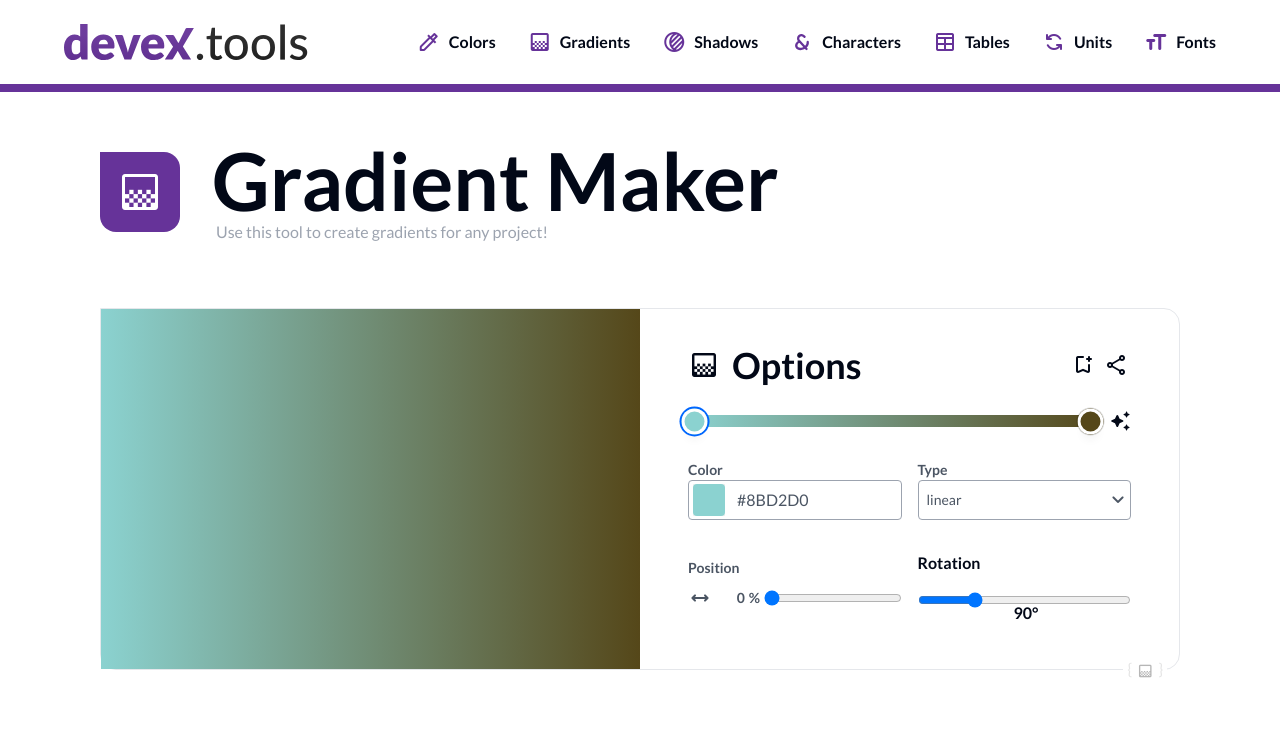
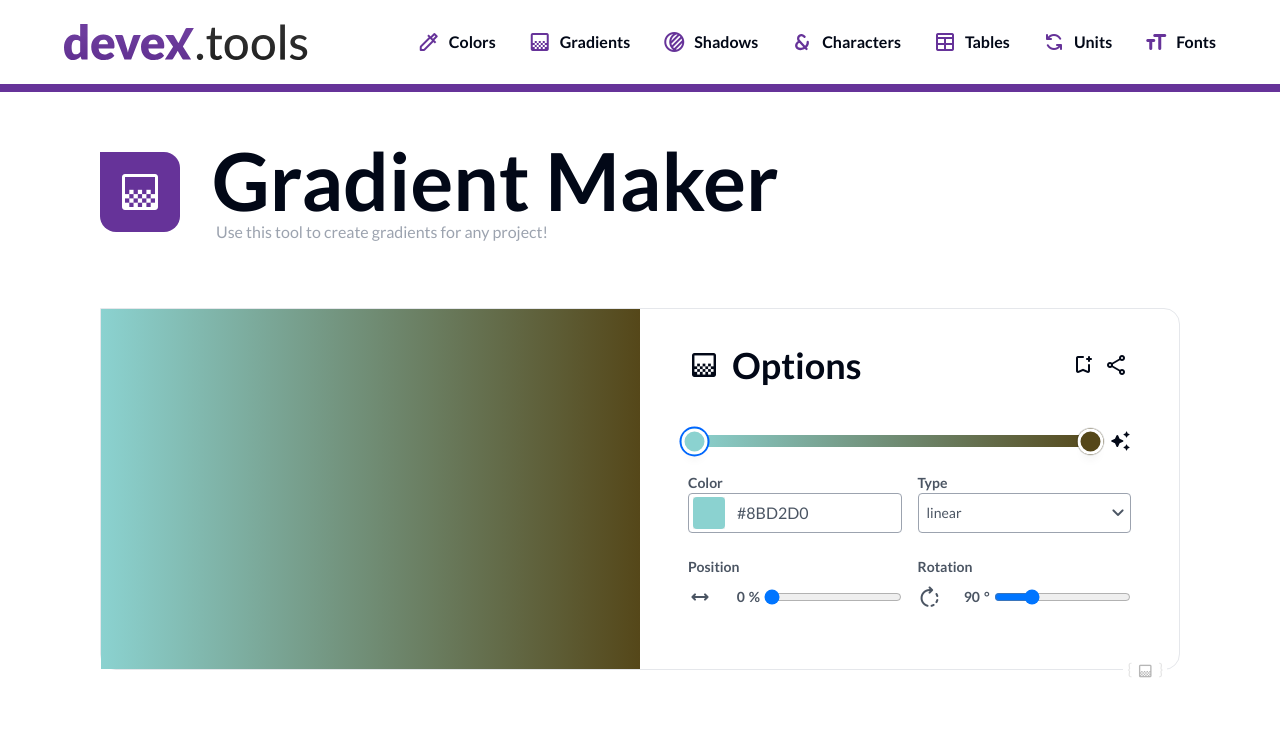
Before and after one commit to chingu-voyages/devex.tools, a React (Vite) app in the folder fetools-app/: page /gradients in a window 1280 px wide. Shown: the top 733 px of the page. Built offline with nearby package versions, Linux system fonts and the light colour scheme.

Commit message:
Interface updated to final design, inputs componentized

```diff
--- a/fetools-app/src/components/ColorGradient/ColorGradientInterface.jsx
+++ b/fetools-app/src/components/ColorGradient/ColorGradientInterface.jsx
@@ -3,7 +3,6 @@ import tinycolor from "tinycolor2";
 
 import ColorInput from "../InputComponents/ColorInput";
 import DropdownInput from "../InputComponents/DropdownInput";
-import Icon from "../Icon";
 import SliderInput from "../InputComponents/SliderInput";
 
 export default function ColorGradientInterface({
@@ -12,7 +11,6 @@ export default function ColorGradientInterface({
   handleColorInputChange,
   handlePositionInputChange,
   handleRotationInputChange,
-  updateValuesOnBlur,
   gradientColors,
   generateGradientRule,
   updateCSSValues,
@@ -45,7 +43,7 @@ export default function ColorGradientInterface({
           element.children[1].children[1].children[0].value = inputValue.color;
         } else if (element.id === "position-input") {
           element.children[0].value = inputValue.position;
-        } else if (element.id === "rotation") {
+        } else if (element.id === "rotation-input") {
           element.children[0].value = inputValue.rotation;
         }
       });
@@ -85,25 +83,21 @@ export default function ColorGradientInterface({
         placeholder={displayData.position}
         title='Position'
         onChange={handlePositionInputChange}
+        iconName='width'
         />
 
-        <label
-          id="rotation"
-          className="relative flex flex-col w-full font-bold"
-        >
-          Rotation
-          <input
-            max={100}
-            step={1}
+        <SliderInput
+        sliderId='rotation'
         defaultValue={displayData.rotation}
-            type="range"
+        valueTypes={['°']}
+        ranges={[{min: 0, max: 100}]}
+        step={[1]}
+        placeholder={displayData.rotation}
+        title='Rotation'
         onChange={handleRotationInputChange}
-            className="rounded-sm border border-gray-400 py-4 uppercase text-center"
+        iconName='rotate_right'
+        customPreviewValue={parseInt(displayData.rotation * 3.6)}
         />
-          <span className="block absolute bottom-0 left-24">
-            {parseInt(displayData.rotation * 3.6)}°
-          </span>
-        </label>
       </div>
     </>
   );
--- a/fetools-app/src/components/ColorGradient/ColorGradientSlider.jsx
+++ b/fetools-app/src/components/ColorGradient/ColorGradientSlider.jsx
@@ -27,7 +27,7 @@ export default function ColorGradientSlider({
 
     return(
     <>
-        <div ref={sliderContainerRef}  id="slider-container" className="flex  flex-1 pt-2 pb-5 rounded-md items-center">
+        <div ref={sliderContainerRef}  id="slider-container" className="flex  flex-1 pt-7 pb-5 rounded-md items-center">
             <div
             className="wrap gradientSlider flex flex-col relative w-full rounded-md h-3 justify-center">
                 {createHandles()}
--- a/fetools-app/src/components/InputComponents/SliderInput.jsx
+++ b/fetools-app/src/components/InputComponents/SliderInput.jsx
@@ -11,7 +11,9 @@ const SliderInput = forwardRef(function ColorInput(props, ref) {
     className,
     title,
     titleClassName,
+    iconName,
     onChange,
+    customPreviewValue
   } = props;
 
   const [activeIndex, setActiveIndex] = useState(0)
@@ -30,9 +32,9 @@ const SliderInput = forwardRef(function ColorInput(props, ref) {
         {title}
       </h2>
       <div className="relative flex w-full h-10 items-center">
-        <Icon name="width" className="block "/>
+        <Icon name={iconName} className="block "/>
         <span className="block text-right font-bold min-w-12">
-          <span className={`${valueTypes.length===1?'':'pr-3'}`}>{defaultValue}</span>
+          <span className={`${valueTypes.length===1?'':'pr-3'}`}>{customPreviewValue||defaultValue}</span>
           <span className={`pl-1 ${valueTypes.length===1?'':'hidden'}`}>{valueTypes[activeIndex]}</span>
         </span>
         <label id={`slider-${sliderId}`} className="w-full pl-1">
```
Lines whose indentation alone changed are shown as unchanged.
